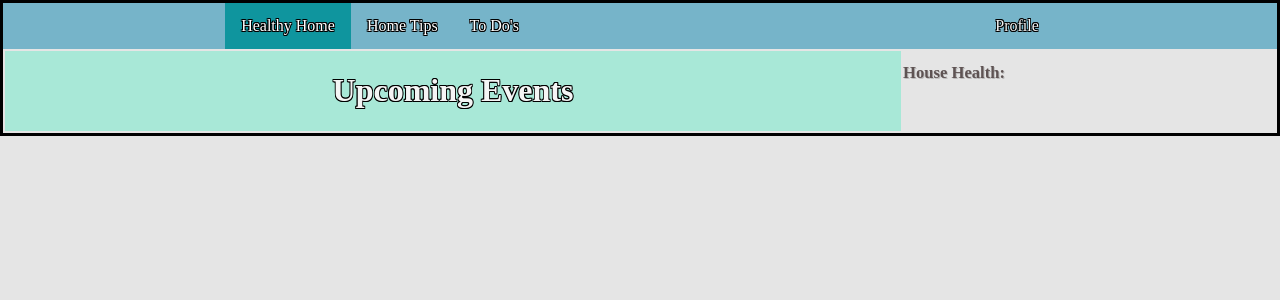
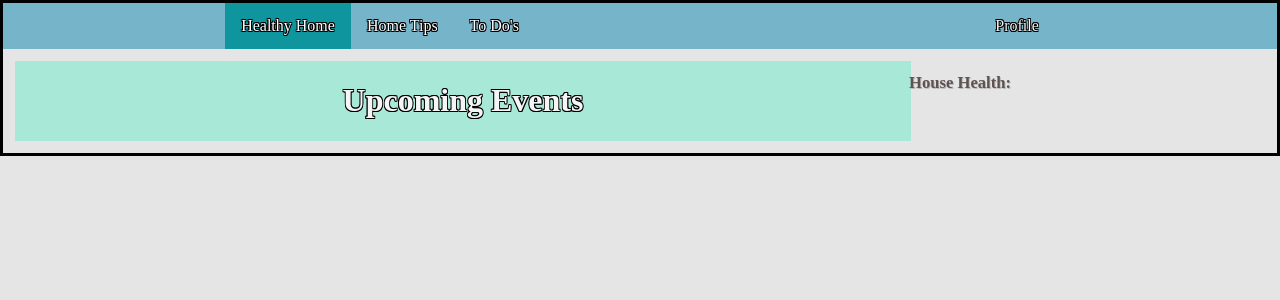
Before and after one commit to devmountainwon5/HealthyHome, a React (Create React App) app in the folder healthy-home/: page /homehealth in a window 1280 px wide. Shown: the top 300 px of the page. Built offline with nearby package versions, Linux system fonts and the light colour scheme; no server answers; a web font is replaced by a local one.

Commit message:
Brit events stuff (#166)
* css stuff

* some upcoming todos js biz

* homepage overdue todos displaying in red

* upcoming events js stuff

```diff
--- a/healthy-home/src/Views/HomeHealth/HomeHealth.js
+++ b/healthy-home/src/Views/HomeHealth/HomeHealth.js
@@ -27,7 +27,9 @@ function HomeHealth(props) {
 		<div>
 			<NavBar activeComponent='HomeHealth' />
 			<div className='DashboardMain'>
-				<UpcomingTodos />
+				<div className='todos'>
+					<UpcomingTodos />
+				</div>
 				<div className='DashboardSecondary'>
 					<RandomTip />
 					<HouseGraphic />
--- a/healthy-home/src/Views/HomeHealth/Homehealth.css
+++ b/healthy-home/src/Views/HomeHealth/Homehealth.css
@@ -31,11 +31,18 @@ li a:hover {
 }
 
 .DashboardMain {
+  margin: 10px;
   display: flex;
   align-items: flex-start;
+  width: 100vw;
+}
+
+.todos{
+  width: 70vw;
 }
 
 .DashboardSecondary {
   display: flex;
   flex-direction: column;
+  width: 30vw;
 }
--- a/healthy-home/src/Views/HomeHealth/RandomTip/RandomTip.css
+++ b/healthy-home/src/Views/HomeHealth/RandomTip/RandomTip.css
@@ -1,7 +1,7 @@
 .all-tips {
-    width: 35vw;
+    width: 30vw;
     max-width: 400px;
-    min-width: 300px;
+    min-width: 250px;
     height: 40vh;
     max-height: 400px;
     min-height: 300px;
@@ -17,7 +17,8 @@
 .random-picture {
     width: 25vw;
     max-width: 350px;
-    min-width: 200px;
+    min-width: 175px;
+    max-height: 250px;
     border-radius: 4px;
 }
 
--- a/healthy-home/src/Views/HomeHealth/UpcomingTodos/UpcomingTodos.css
+++ b/healthy-home/src/Views/HomeHealth/UpcomingTodos/UpcomingTodos.css
@@ -19,5 +19,9 @@
 }
 
 .overdue{
+    color: orange;
+}
+
+.very-overdue{
     color: red;
 }
--- a/healthy-home/src/Views/HomeHealth/UpcomingTodos/UpcomingTodos.js
+++ b/healthy-home/src/Views/HomeHealth/UpcomingTodos/UpcomingTodos.js
@@ -7,12 +7,17 @@ function UpcomingTodos(props) {
 
 	const todos = props.upcomingTodos.map(e => {
 		let str = ''
-		if (e.overDiff > 0){
-			e.str = 'overdue'
+		let overdueStr = ''
+		if (e.overDiff >= 7){
+			e.str = 'very-overdue';
+			e.overdueStr = ' (overdue by ' + e.overDiff + ' days)'
+		}else if(e.overDiff > 0){
+			e.str = 'overdue';
+			e.overdueStr = ' (overdue by ' + e.overDiff + ' days)'
 		}else{
 			e.str = 'due'
 		}
-		return <div className={e.str} key={e.id}>{e.todo_item}</div>
+		return <div className={e.str} key={e.id}>{e.todo_item}{e.overdueStr}</div>
 	})
 
 	return (
```
